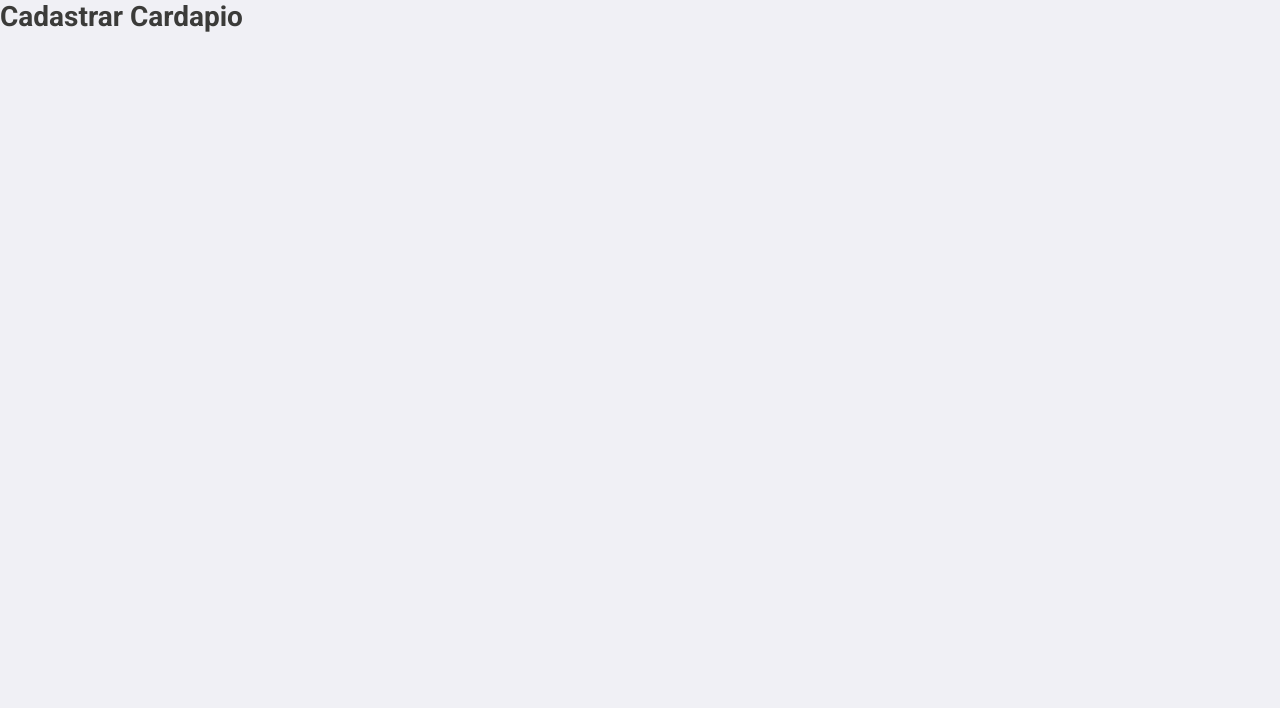
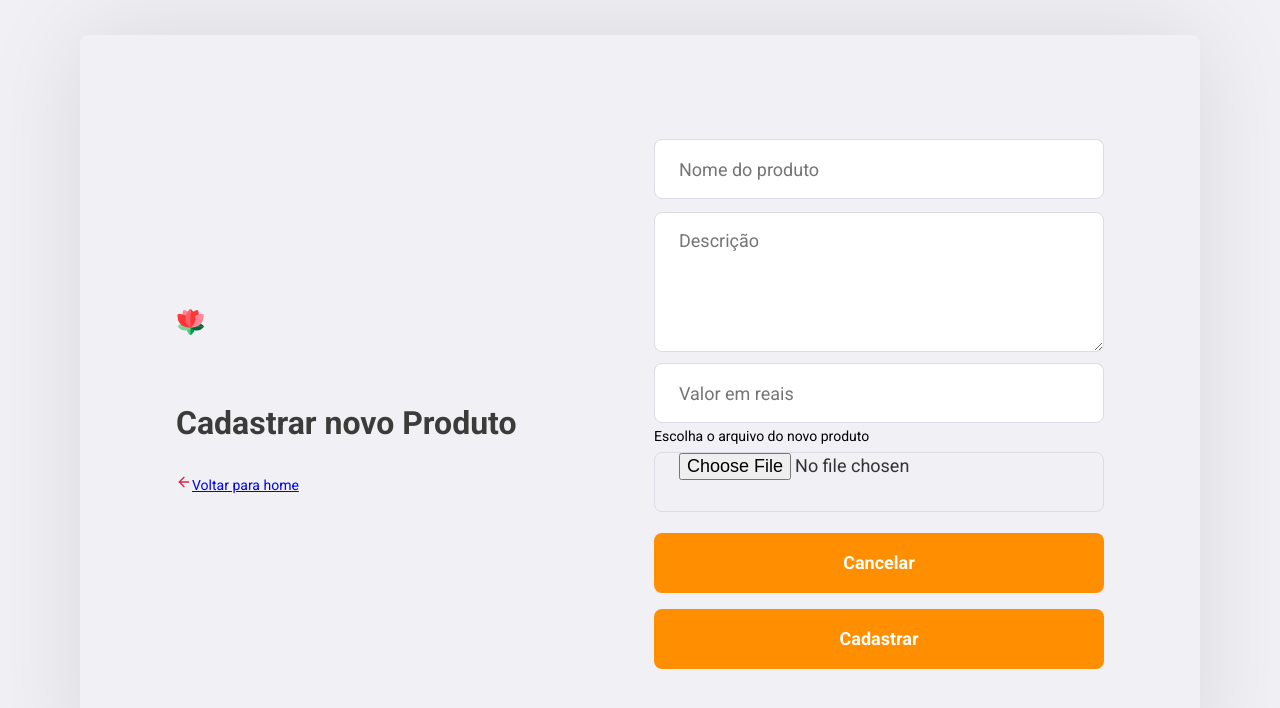
Before and after one commit to victorgrodriguesm7/delyrio-s, a React (Create React App) app in the folder frontend/: page /profile/produto in a window 1280 px wide. Shown: the top 708 px of the page. Built offline with nearby package versions, Linux system fonts and the light colour scheme; sample sign-in values are in the browser's storage.

Commit message:
Pagina de Cadastro de novos Produtos criada

```diff
--- a/frontend/src/Pages/Cardapio/index.js
+++ b/frontend/src/Pages/Cardapio/index.js
@@ -1,8 +1,103 @@
-import React from 'react';
+import React, { useState } from 'react';
+import { Link } from 'react-router-dom';
+import { FiArrowLeft } from 'react-icons/fi';
+import swal from 'sweetalert';
+
+import logoImg from '../../assets/logo.svg'
+import api from '../../services/api';
+import './style.css'
 
 
 export default function Cardapio(){
+    const [product, setProduct] = useState("");
+    const [description, setDescripiton] = useState("");
+    const [price, setPrice] = useState("");
+    const [imagename, setImageName] = useState("");
+    const [image, setImage] = useState([]);
+
+    const uid = localStorage.getItem("uid");
+    const token = localStorage.getItem("token");
+    function formatImageName(imagename){
+        var lastslash = imagename.lastIndexOf("\\") + 1;
+        setImageName(imagename.slice(lastslash, imagename.length));
+    }
+
+    function handleClearFields(e){
+        e.preventDefault();
+        setProduct("");
+        setDescripiton("");
+        setPrice("");
+        setImageName("");
+        setImage([]);
+    }
+    async function handlenNewProduto(e){
+        e.preventDefault();
+        const bodyFormData = new FormData();
+
+        bodyFormData.set("uid", uid);
+        bodyFormData.append("name", product);
+        bodyFormData.append("description", description);
+        bodyFormData.append("price", parseFloat(price));
+        bodyFormData.append("image", image[0]);
+        bodyFormData.append("imagename", imagename);
+
+        try{
+            await api.post('/cardapio',
+                bodyFormData,
+                { headers: {
+                    Authorization: token
+                }}
+            );
+            handleClearFields(e);
+        }catch(e){
+            swal("Erro ao Criar Produto, tente novamente", "", "error")
+        }
+    }
     return (
-        <h1>Cadastrar Cardapio</h1>
+        <div className="cardapio-container">
+            <div className="content">
+                <section>
+                <img src={logoImg} width={30} height={30} className="logo" alt="Delyrio's"/>
+                <h1>Cadastrar novo Produto</h1>
+
+                    <Link className="back-link" to="/profile">
+                        <FiArrowLeft size={16} color="#e02041"/>
+                        Voltar para home
+                    </Link>
+                </section>
+
+                <form onSubmit={handlenNewProduto}>
+
+                    <input
+                        placeholder="Nome do produto"
+                        value={product}
+                        onChange={(e) => setProduct(e.target.value)}
+                    />
+                    <textarea
+                        placeholder="Descrição"
+                        value={description}
+                        onChange={e => setDescripiton(e.target.value)}
+                    />
+                    <input
+                        placeholder="Valor em reais"
+                        value={price}
+                        onChange={e => setPrice(e.target.value)}
+                    />
+                    <label>Escolha o arquivo do novo produto</label>
+                    <input
+                        type="file"
+                        onChange={e => {
+                            formatImageName(e.target.value);
+                            setImage([e.target.files[0]]);
+                        }}
+                    />
+
+                    <div className="button-group">
+                        <button className="button" onClick={e => handleClearFields(e)}>Cancelar</button>
+                        <button className="button" type="submit">Cadastrar</button>
+                    </div>
+                </form>
+            </div>
+        </div>
     );
 }
--- a/frontend/src/Pages/Cardapio/style.css
+++ b/frontend/src/Pages/Cardapio/style.css
@@ -0,0 +1,48 @@
+.cardapio-container {
+    width: 100%;
+    max-width: 1120px;
+    height: 100vh;
+    margin: 0 auto;
+
+    display: flex;
+    align-items: center;
+    justify-content: center;
+}
+
+.cardapio-container .content {
+    width: 100%;
+    padding: 96px;
+    background: #f0f0f5;
+    box-shadow: 0 0 100px rgba(0, 0, 0, 0.1);
+    border-radius: 8px;
+
+    display: flex;
+    justify-content: space-between;
+    align-items: center;
+}
+
+.cardapio-container .content section {
+    width: 100%;
+    max-width: 380px;
+}
+
+.cardapio-container .content section h1 {
+    margin: 64px 0 32px;
+    font-size: 32px;
+}
+
+.cardapio-container .content section p {
+    font-size: 18px;
+    color: #737380;
+    line-height: 32px;
+}
+
+.cardapio-container .content form {
+    width: 100%;
+    max-width: 450px;
+}
+
+.cardapio-container .content form input,
+.cardapio-container .content form textarea{
+    margin-top: 8px;
+}
--- a/frontend/src/global.css
+++ b/frontend/src/global.css
@@ -30,7 +30,17 @@ form input {
     padding: 0 24px;
     margin-bottom: 5px;
 }
-
+form textarea {
+    width: 100%;
+    min-height: 140px;
+    height: 60px;
+    color: #333;
+    border: 1px solid #dcdce6;
+    border-radius: 8px;
+    padding: 16px 24px;
+    line-height: 24px;
+    resize: vertical;
+}
 .button {
     width: 100%;
     height: 60px;
```
